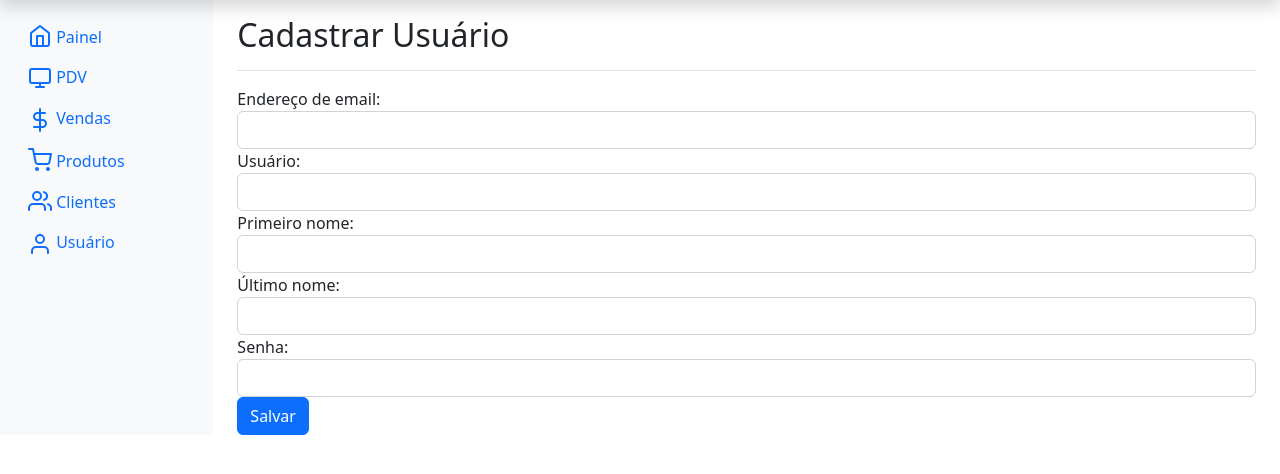
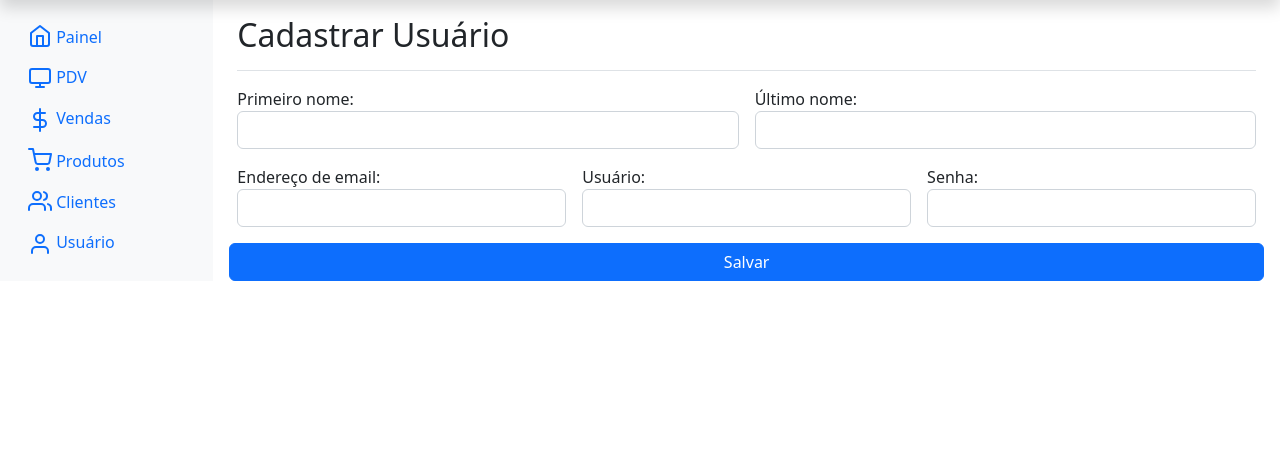
Before and after one commit to waleson-melo/genos_pdv, a Django app: page /usuario/cadastrar/ in a window 1280 px wide. Shown: the part 42-516 px from the top of the page. Run offline with Django 4.2, Linux system fonts and the light colour scheme; some libraries are stand-ins or nearby versions.

Commit message:
Colunas cadastro_user

```diff
--- a/users/templates/paginas/form_cadastro_user.html
+++ b/users/templates/paginas/form_cadastro_user.html
@@ -19,21 +19,32 @@
             {% csrf_token %}
 
             <div class="card-content-cadastro">
-                <div class="card-cadastro-input">
-                    <label for="{{ form.email.id_for_label }}">{{ form.email.label }}:</label>
-                    {% render_field form.email class='form-control' %}
+                <div class="card-cadastro-input row g-3">
 
-                    <label for="{{ form.username.id_for_label }}">{{ form.username.label }}:</label>
-                    {% render_field form.username class='form-control' %}
+                    <div class="col-md-6">
+                        <label for="{{ form.first_name.id_for_label }}">{{ form.first_name.label }}:</label>
+                        {% render_field form.first_name class='form-control' %}
+                    </div>
 
-                    <label for="{{ form.first_name.id_for_label }}">{{ form.first_name.label }}:</label>
-                    {% render_field form.first_name class='form-control' %}
+                    <div class="col-md-6">
+                        <label for="{{ form.last_name.id_for_label }}">{{ form.last_name.label }}:</label>
+                        {% render_field form.last_name class='form-control' %}
+                    </div>
 
-                    <label for="{{ form.last_name.id_for_label }}">{{ form.last_name.label }}:</label>
-                    {% render_field form.last_name class='form-control' %}
+                    <div class="col-md-4">
+                        <label for="{{ form.email.id_for_label }}">{{ form.email.label }}:</label>
+                        {% render_field form.email class='form-control' %}
+                    </div>
 
-                    <label for="{{ form.password.id_for_label }}">{{ form.password.label }}:</label>
-                    {% render_field form.password class='form-control' %}
+                    <div class="col-md-4">
+                        <label for="{{ form.username.id_for_label }}">{{ form.username.label }}:</label>
+                        {% render_field form.username class='form-control' %}
+                    </div>
+
+                    <div class="col-md-4">
+                        <label for="{{ form.password.id_for_label }}">{{ form.password.label }}:</label>
+                        {% render_field form.password class='form-control' %}
+                    </div>
 
                     <button type="submit" class="btn btn-primary">Salvar</button>
                 </div>
```
